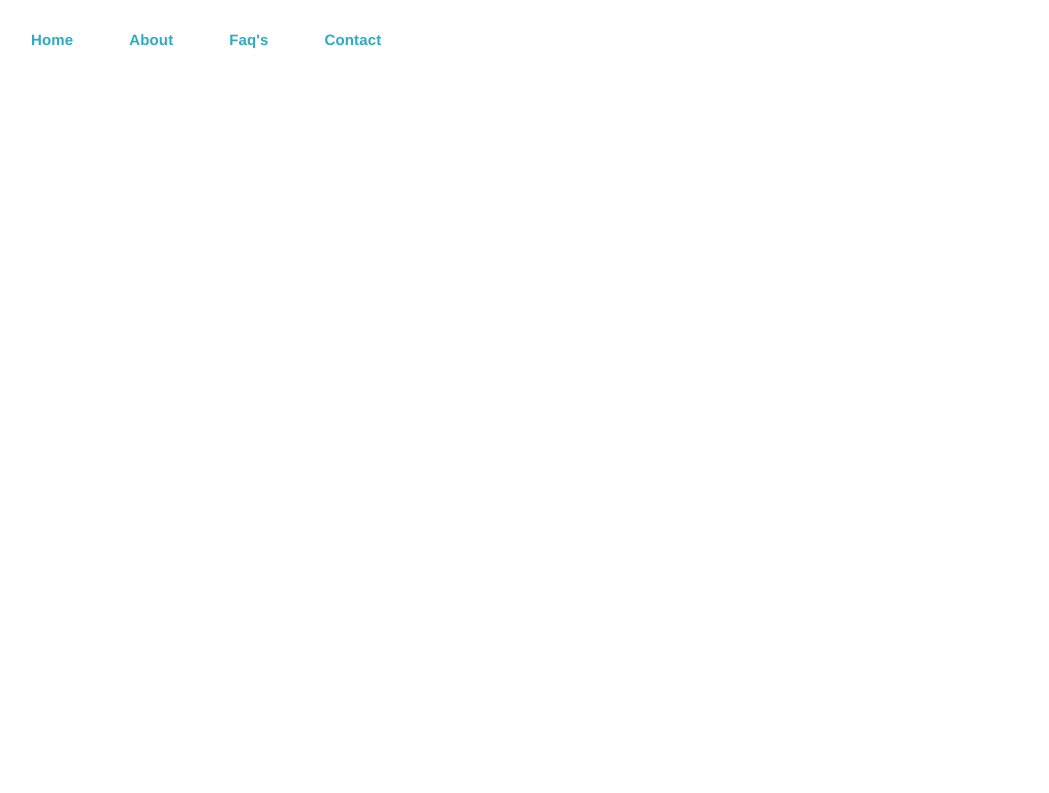
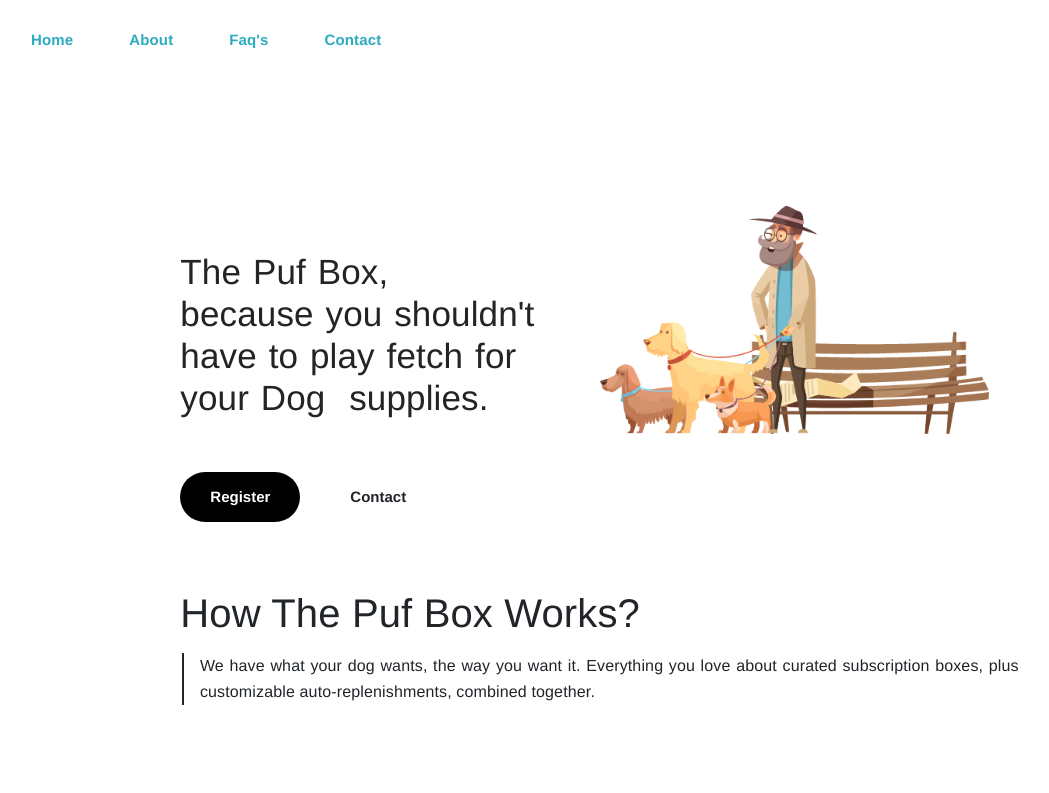
Before and after one commit to anujpatidar3/pufbox-vue-ui, a Vue app: page /#/ in a window 1280 px wide. Shown: the top 793 px of the page, without its empty margins (33-1082 px from the left). Built offline with nearby package versions, Linux system fonts and the light colour scheme.

Commit message:
display noone removed for home page

```diff
--- a/src/components/home/HomeContent.vue
+++ b/src/components/home/HomeContent.vue
@@ -1,6 +1,6 @@
 <template>
   <div class="HomeContent">
-    <div style="display:none" class="bv-example-row">
+    <div  class="bv-example-row">
       <b-row class="row-r-overflow">
         <b-col style="padding-right:0" md="8" offset-md="2">
           <div id="about-one-b">
```
